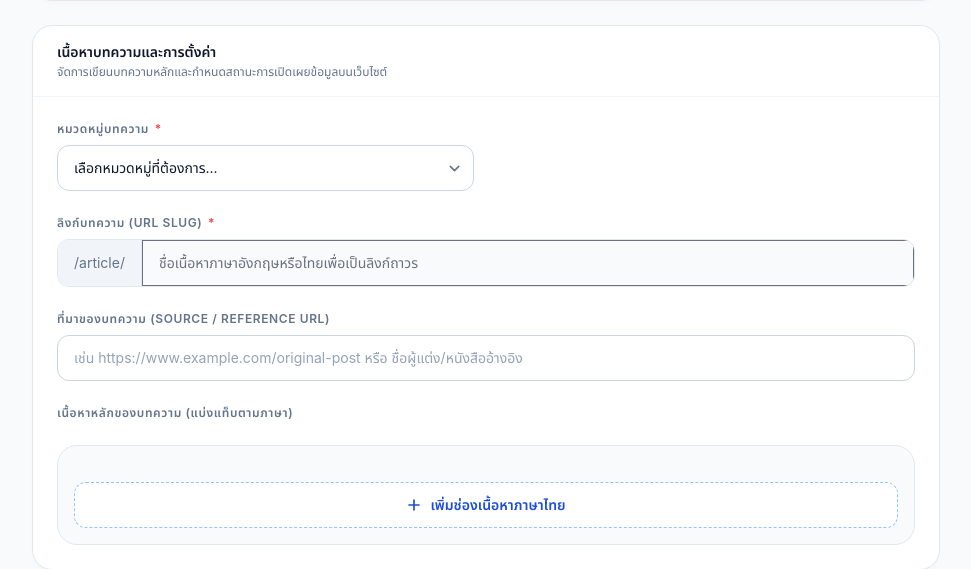
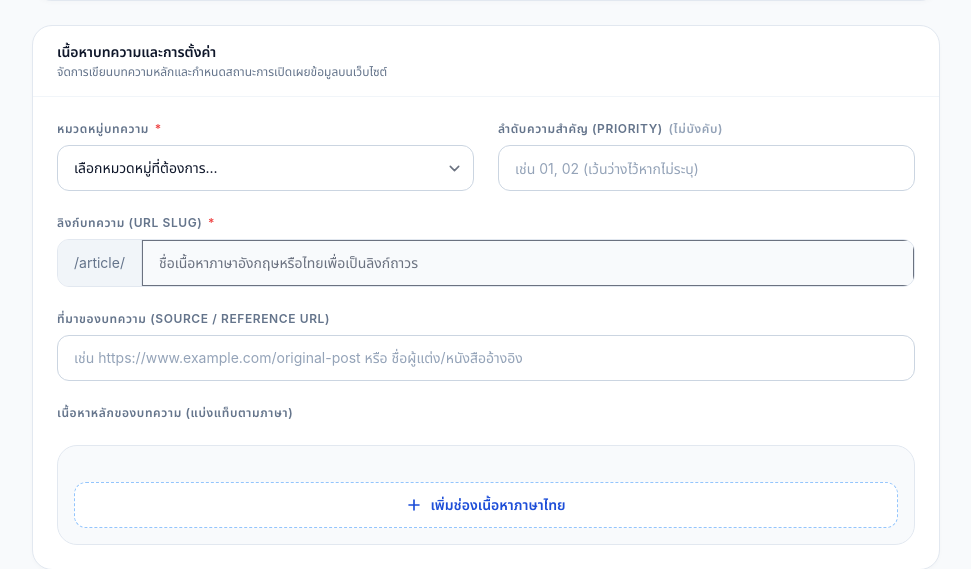
Before and after one commit to Webpark89/Corparate_Webpark, a PHP site: page /Corparate_Webpark/admin/article/create.php in a window 1280 px wide. Shown: the part 1081-1650 px from the top of the page, without its empty margins (284-1255 px from the left). Run offline with PHP 8.4, Linux system fonts and the light colour scheme; the visitor is signed in with stand-in values (Sample User, id 1); data that the repository does not hold is empty; some libraries are stand-ins or nearby versions.

Commit message:
feat: add priority field to article management and update related functionalities

```diff
--- a/admin/article/_form.php
+++ b/admin/article/_form.php
@@ -281,6 +281,16 @@ $inputClass = 'w-full rounded-xl border border-slate-300 bg-white px-4 py-3 text
                                     </option>
                                 <?php endforeach; ?>
                             </select>
+                        </div>
+
+                        <div class="w-full">
+                            <label class="text-xs font-semibold text-slate-500 uppercase tracking-wider mb-2 block">
+                                ลำดับความสำคัญ (Priority) <span class="text-slate-400 ml-0.5">(ไม่บังคับ)</span>
+                            </label>
+                            <input type="number" name="priority"
+                                value="<?= e(isset($data['priority']) && $data['priority'] !== 999 ? str_pad((string)$data['priority'], 2, '0', STR_PAD_LEFT) : '') ?>"
+                                placeholder="เช่น 01, 02 (เว้นว่างไว้หากไม่ระบุ)"
+                                class="<?= $inputClass ?> bg-white h-[46px]">
                         </div>
 
                     </div>
--- a/admin/article/_save.php
+++ b/admin/article/_save.php
@@ -52,6 +52,7 @@ $data = [
     'meta_description_en' => trim($_POST['meta_description_en'] ?? ''),
     'source_url' => trim($_POST['source_url'] ?? ''),
     'category_id' => (int) ($_POST['category_id'] ?? 0),
+    'priority' => (isset($_POST['priority']) && trim($_POST['priority']) !== '') ? (int) trim($_POST['priority']) : 999,
     'cover_image_alt' => trim($_POST['cover_image_alt'] ?? $metaTitle),
     'content' => $serializedContent,
     'author_id' => (int) ($_POST['author_id'] ?? 0) ?: null,
--- a/frontend/app/Models/Article.php
+++ b/frontend/app/Models/Article.php
@@ -12,6 +12,7 @@ class Article
     /** Shared SELECT columns for list/detail queries. */
     private const SELECT_COLUMNS = '
         a.id,
+        a.priority,
         a.slug,
         a.slug_en,
         a.meta_title,
@@ -60,7 +61,7 @@ class Article
     {
         $stmt = $this->pdo->query(
             'SELECT ' . self::SELECT_COLUMNS . self::FROM_JOIN .
-            " WHERE a.status = 'published' AND a.deleted_at IS NULL ORDER BY a.created_at DESC"
+            " WHERE a.status = 'published' AND a.deleted_at IS NULL ORDER BY a.priority ASC, a.created_at DESC"
         );
 
         return $stmt->fetchAll();
@@ -101,7 +102,7 @@ class Article
         $stmt = $this->pdo->prepare(
             'SELECT ' . self::SELECT_COLUMNS . self::FROM_JOIN
             . ' WHERE a.category_id = ? AND a.id <> ? AND a.status = ? AND a.deleted_at IS NULL'
-            . ' ORDER BY a.created_at DESC LIMIT ?'
+            . ' ORDER BY a.priority ASC, a.created_at DESC LIMIT ?'
         );
         $stmt->execute([$categoryId, $excludeId, 'published', $limit]);
 
```
Also changed, not shown: admin/article/index.php (+14 -1 lines), frontend/app/views/pages/article.php (+0 -8 lines).
